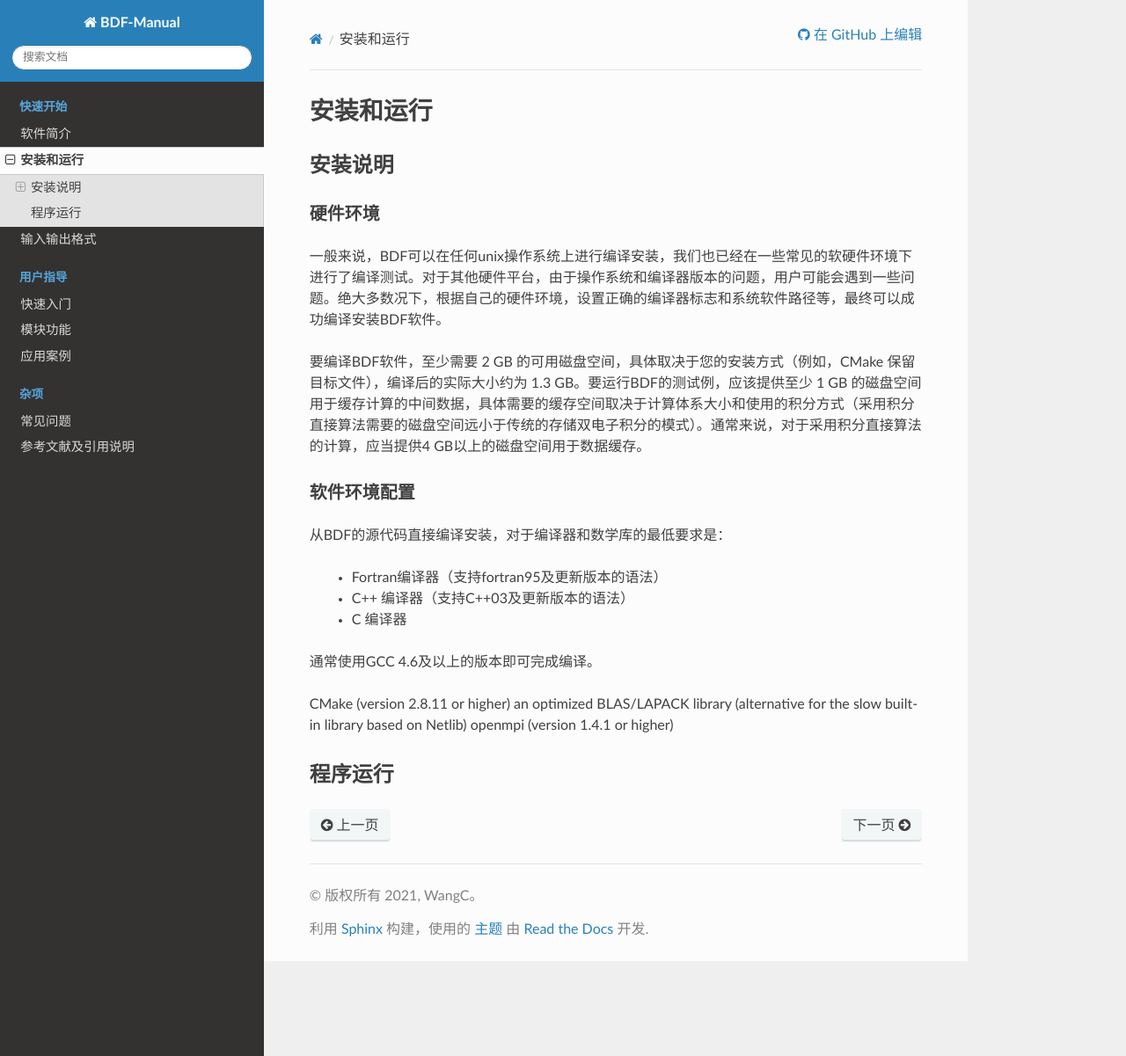
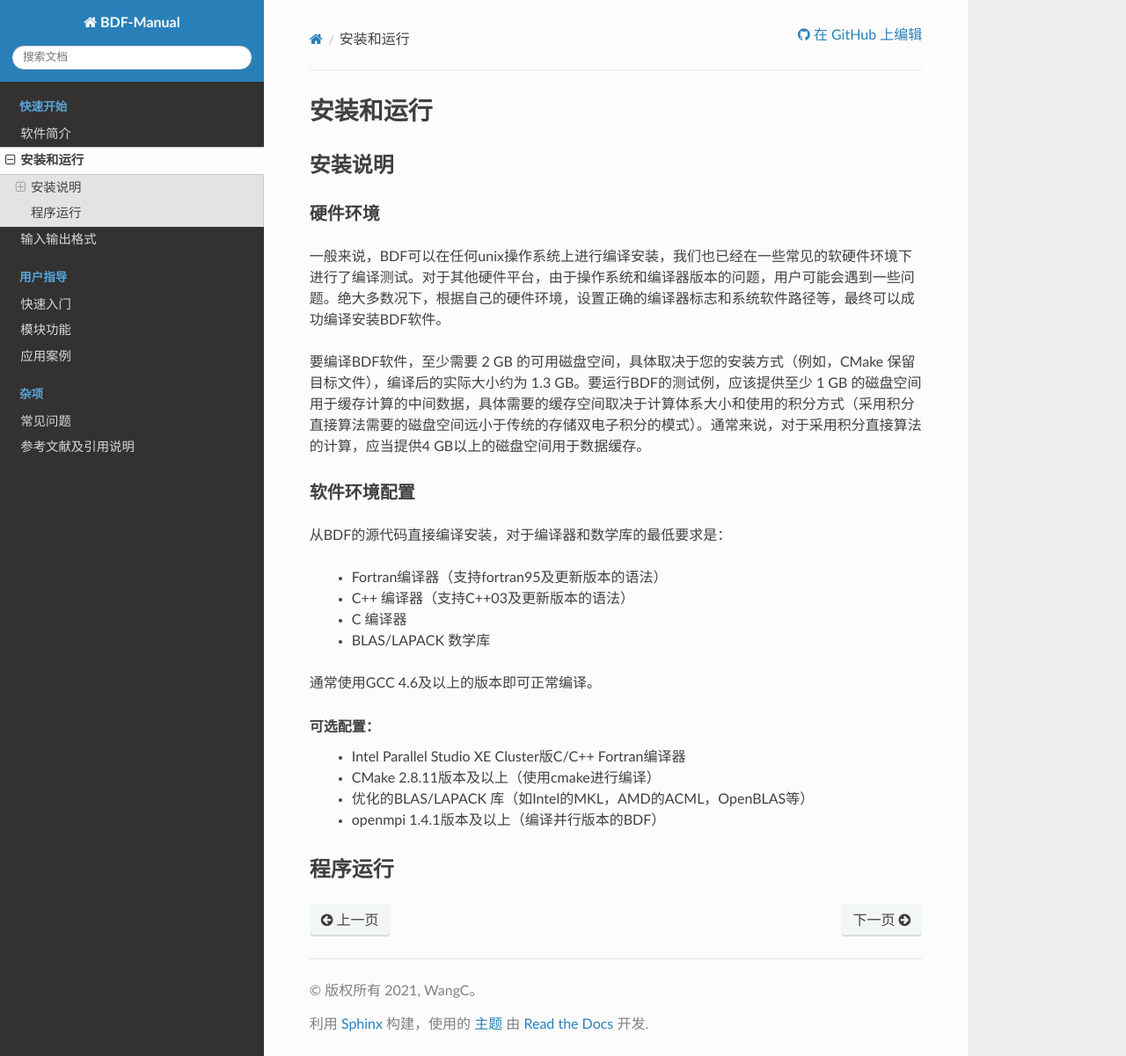
Before and after one commit to BDF-manual-maintenance/BDF-Manual, a Sphinx documentation site: the page built from source/Installation.rst, in a window 1280 px wide and 1201 px high. Shown: the whole window at 88% size. Built offline with Sphinx 7.4.7 and the Read the Docs theme 2.0.0, drawn with Linux system fonts in a browser that asks for light colours; pages that are not in the unit, such as notebooks, are missing from menus.

Commit message:
Update Installation.rst

```diff
--- a/source/Installation.rst
+++ b/source/Installation.rst
@@ -18,13 +18,15 @@
  * Fortran编译器（支持fortran95及更新版本的语法）
  * C++ 编译器（支持C++03及更新版本的语法）
  * C 编译器
+ * BLAS/LAPACK 数学库
 
-通常使用GCC 4.6及以上的版本即可完成编译。
+通常使用GCC 4.6及以上的版本即可正常编译。
 
-
-CMake (version 2.8.11 or higher)
-an optimized BLAS/LAPACK library (alternative for the slow built-in library based on Netlib)
-openmpi (version 1.4.1 or higher)
+可选配置：
+ * Intel Parallel Studio XE Cluster版C/C++ Fortran编译器
+ * CMake 2.8.11版本及以上（使用cmake进行编译）
+ * 优化的BLAS/LAPACK 库（如Intel的MKL，AMD的ACML，OpenBLAS等）
+ * openmpi 1.4.1版本及以上（编译并行版本的BDF）
 
 
 程序运行
```
